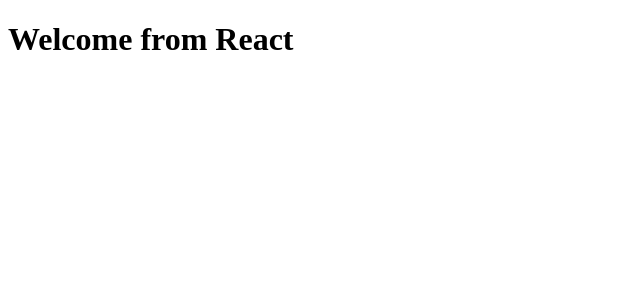
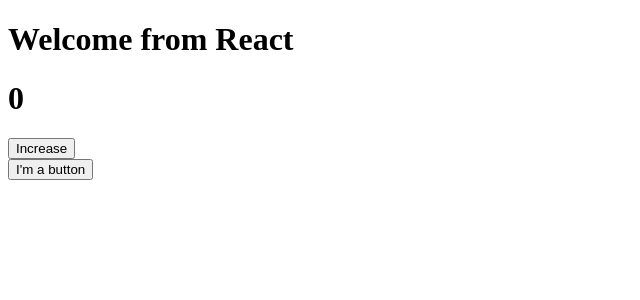
Before and after one commit to cynthia-stac/react-course, a React (Vite) app: page / in a window 1280 px wide. Shown: the top 300 px of the page, without its empty margins (0-640 px from the left). Built offline with nearby package versions, Linux system fonts and the light colour scheme.

Commit message:
Add a button on the window

```diff
--- a/src/App.jsx
+++ b/src/App.jsx
@@ -1,3 +1,28 @@
+import { useState } from "react";
+
 export default function App() {
-  return <h1>Welcome from React</h1>
+  return (
+    <div>
+      <h1>Welcome from React</h1>
+      <Counter />
+      <MyButton />
+    </div>
+  );
 }
+
+export function MyButton() {
+  return (
+    <button>I'm a button</button>
+  );
+}
+
+export function Counter() {
+  const [count, setCount] = useState(0);
+
+  return (
+    <div>
+      <h1>{count}</h1>
+      <button onClick={() => setCount(count + 1)}>Increase</button>
+    </div>
+  );
+}
```
